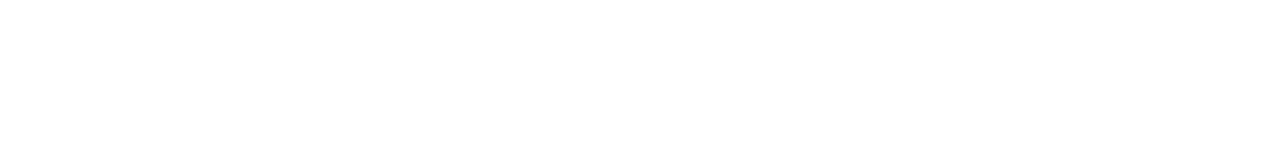
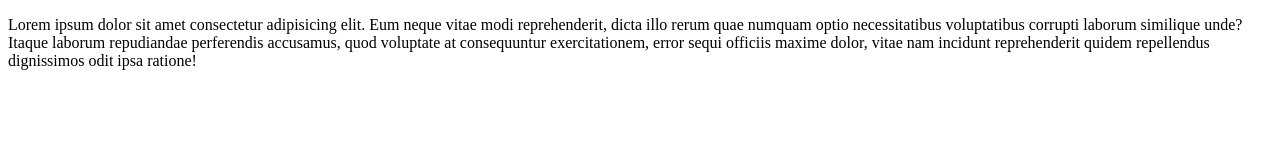
Before and after one commit to SachinPro007/onlyForLearnig, a plain HTML site: page index.html in a window 1280 px wide. Drawn offline with Linux system fonts and the light colour scheme.

Commit message:
add new para

```diff
--- a/index.html
+++ b/index.html
@@ -1,11 +1,17 @@
 <!DOCTYPE html>
 <html lang="en">
+
 <head>
   <meta charset="UTF-8">
   <meta name="viewport" content="width=device-width, initial-scale=1.0">
   <title>Sachin Sehrawat</title>
 </head>
+
 <body>
+  <p>Lorem ipsum dolor sit amet consectetur adipisicing elit. Eum neque vitae modi reprehenderit, dicta illo rerum quae
+    numquam optio necessitatibus voluptatibus corrupti laborum similique unde? Itaque laborum repudiandae perferendis
+    accusamus, quod voluptate at consequuntur exercitationem, error sequi officiis maxime dolor, vitae nam incidunt
+    reprehenderit quidem repellendus dignissimos odit ipsa ratione!</p>
+</body>
 
-</body>
 </html>
```
